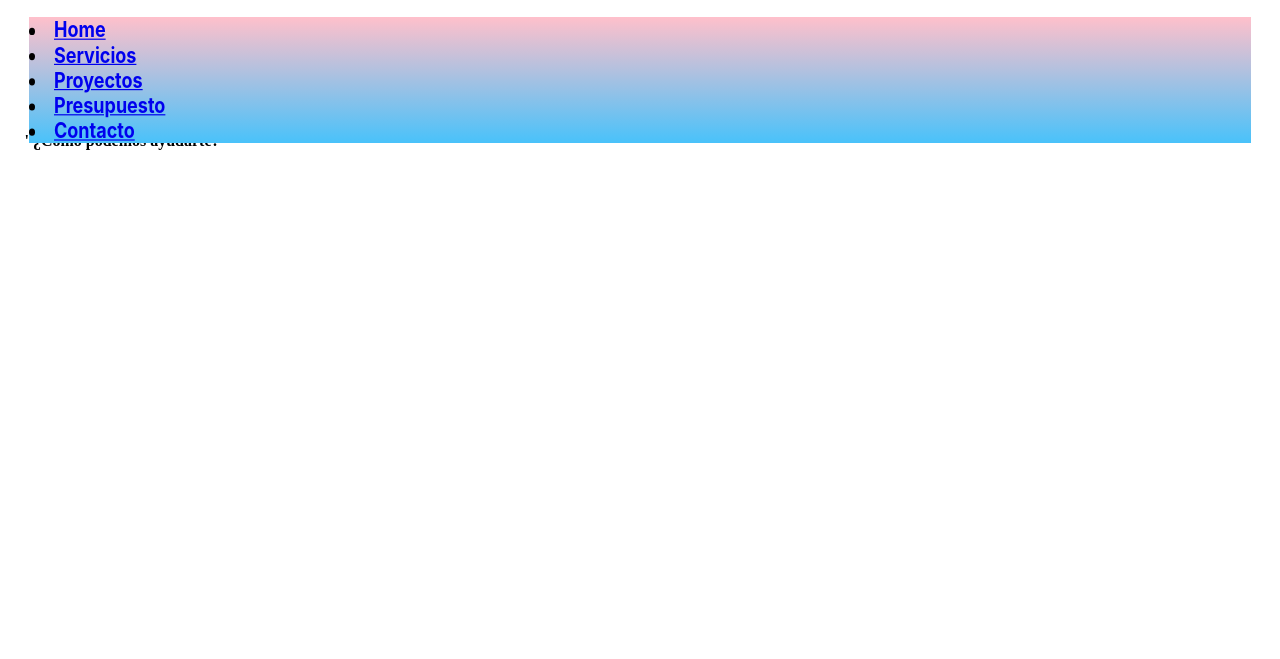
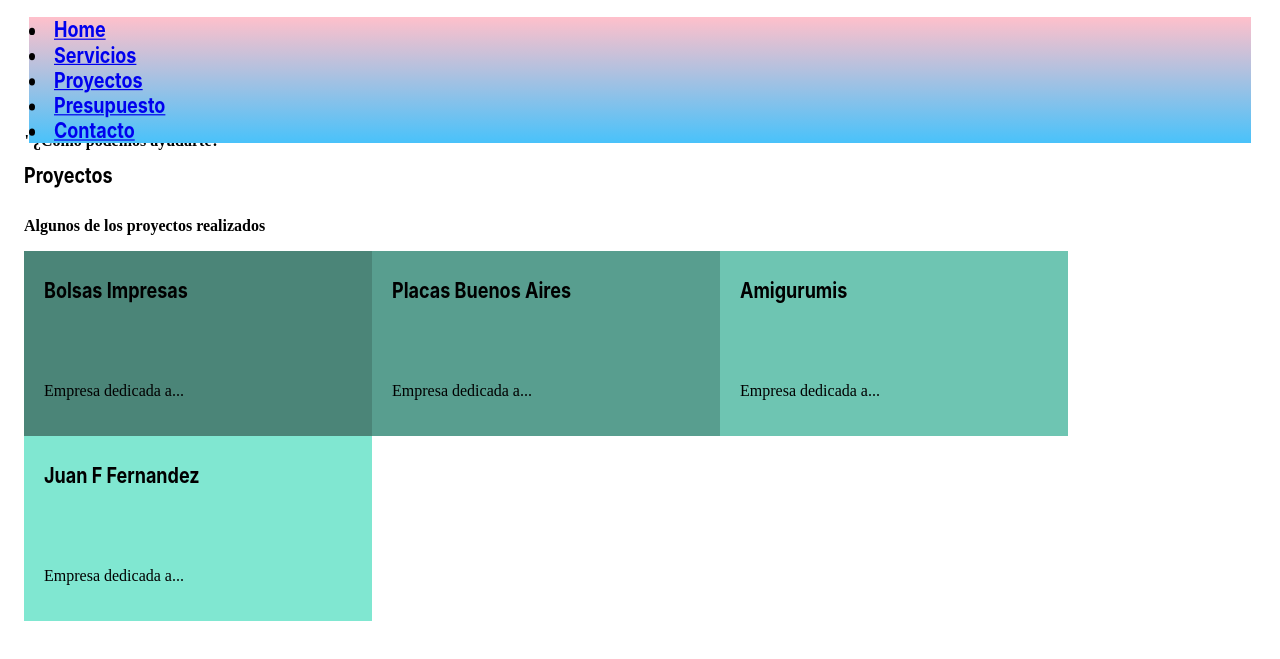
Before and after one commit to mnolazco12/Mi.repositorio, a plain HTML site: page Proyectos.html in a window 1280 px wide. Shown: the part 85-744 px from the top of the page. Drawn offline with Linux system fonts and the light colour scheme.

Commit message:
Add files via upload

```diff
--- a/Proyectos.html
+++ b/Proyectos.html
@@ -35,3 +35,60 @@
         background-image:url(IMAGEN.jpg);
         background-size: cover;
         }
+
+
+<style> {
+  box-sizing: border-box;
+}
+.column {
+  float: left;
+  width: 25%;
+  padding: 20px;
+}
+.row:after {
+  content: "";
+  display: table;
+  clear: both;
+}
+@media screen and (max-width: 992px) {
+  .column {
+    width: 50%;
+  }
+}
+
+@media screen and (max-width: 600px) {
+  .column {
+    width: 100%;
+  }
+}
+</style>
+</head>
+<body>
+
+<h2>Proyectos</h2>
+<p><strong>Algunos de los proyectos realizados </strong></p>
+
+<div class="row">
+  <div class="column" style="background-color:rgb(75, 133, 120);">
+    <h2>Bolsas Impresas</h2>
+    <p>Empresa dedicada a...</p>
+  </div>
+
+  <div class="column" style="background-color:rgb(88, 158, 143);">
+    <h2>Placas Buenos Aires</h2>
+    <p>Empresa dedicada a...</p>
+  </div>
+
+  <div class="column" style="background-color:rgb(110, 197, 178);">
+    <h2>Amigurumis</h2>
+    <p>Empresa dedicada a...</p>
+  </div>
+
+  <div class="column" style="background-color:rgb(128, 231, 209);">
+    <h2>Juan F Fernandez</h2>
+    <p>Empresa dedicada a...</p>
+  </div>
+</div>
+
+</body>
+</html>
```
Also changed, not shown: index.html (+2 -3 lines), style2.css (line endings or trailing spaces).
